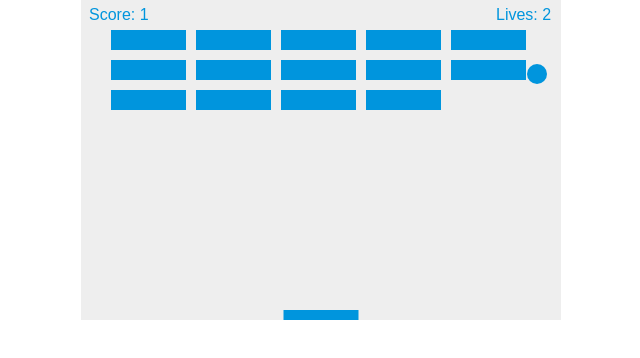
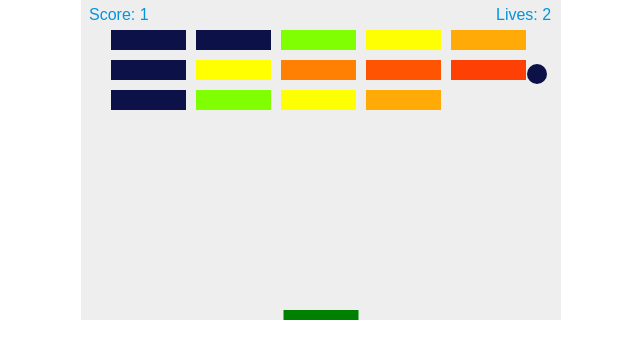
Before and after one commit to jamiejamiebobamie/FEW1.2-breakout, a plain HTML site: page index.html in a window 1280 px wide. Shown: the whole page, without its empty margins (319-959 px from the left). Drawn offline with Linux system fonts and the light colour scheme.

Commit message:
changed the colors of the bricks

```diff
--- a/index.js
+++ b/index.js
@@ -7,7 +7,6 @@ document.addEventListener("mousemove", mouseMoveHandler, false);
 
 var x = canvas.width/2;
 var y = canvas.height-30;
-
 
 var score = 0;
 var lives = 3;
@@ -99,23 +98,27 @@ function drawLives() {
 function drawPaddle() {
     ctx.beginPath();
     ctx.rect(paddleX, canvas.height-paddleHeight, paddleWidth, paddleHeight);
-    ctx.fillStyle = "#0095DD";
+    ctx.fillStyle = "#008000";
     ctx.fill();
     ctx.closePath();
 }
 
 function drawBricks() {
-    for(var c=0; c<brickColumnCount; c++) {
-        for(var r=0; r<brickRowCount; r++) {
+    for(let c=0; c<brickColumnCount; c++) {
+        for(let r=0; r<brickRowCount; r++) {
             if(bricks[c][r].status == 1) {
                 var brickX = (c*(brickWidth+brickPadding))+brickOffsetLeft;
-                            var brickY = (r*(brickHeight+brickPadding))+brickOffsetTop;
+                var brickY = (r*(brickHeight+brickPadding))+brickOffsetTop; //ReferenceError: Cannot access uninitialized variable.
                 bricks[c][r].x = brickX;
                 bricks[c][r].y = brickY;
                 ctx.beginPath();
                 ctx.rect(brickX, brickY, brickWidth, brickHeight);
-                            ctx.fillStyle = "#0095DD";
-                            ctx.fill();
+                // ctx.fillStyle = '#00FFFF';
+                let red = 255 * (c / r);
+                let green = 255 * (r / c);
+                let blue = (c * r);
+                ctx.fillStyle = `rgb(${red}, ${green}, ${blue})`;//not working...
+                ctx.fill(); //https://github.com/Make-School-Courses/FEW-1.2-JavaScript-Foundations/tree/master/class-02
                 ctx.closePath();
             }
         }
@@ -125,7 +128,7 @@ function drawBricks() {
 function drawBall(){
     ctx.beginPath();
     ctx.arc(x, y, ballRadius, 0, Math.PI*2);
-    ctx.fillStyle = "#0095DD";
+    ctx.fillStyle = "#0C1247";
     ctx.fill();
     ctx.closePath();
 }
```
Also changed, not shown: index.html (+1 -1 lines). Lines whose indentation alone changed are shown as unchanged.
